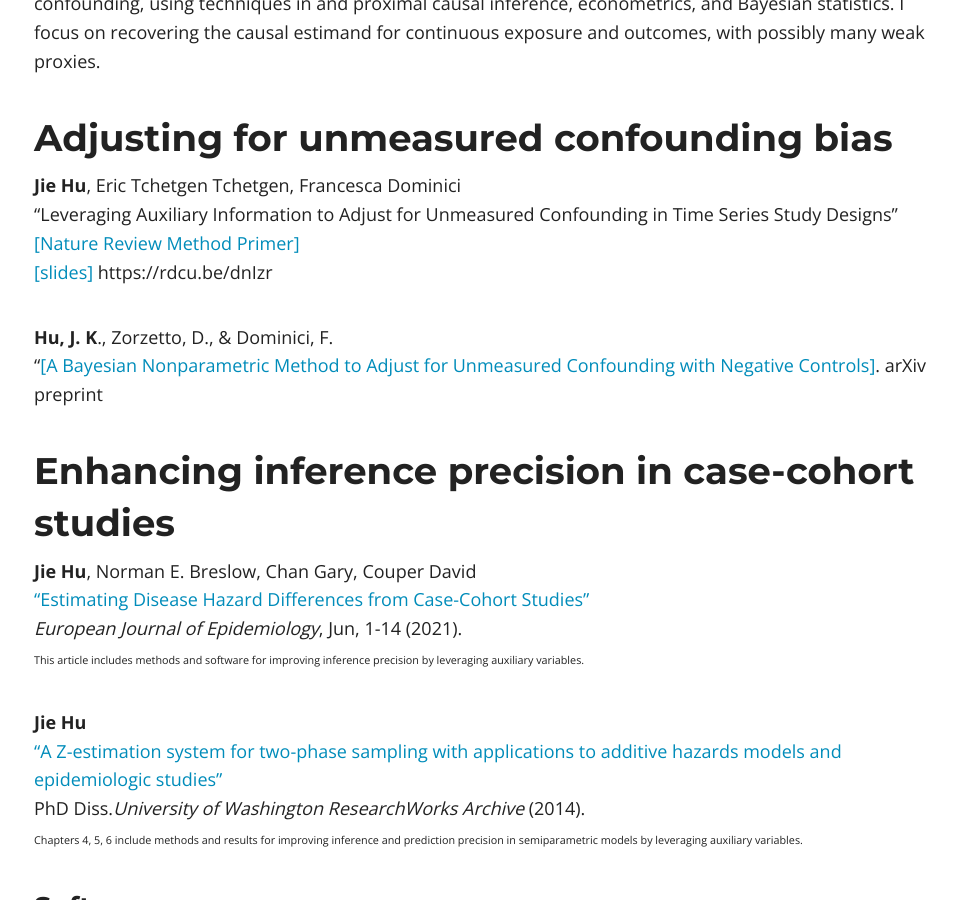
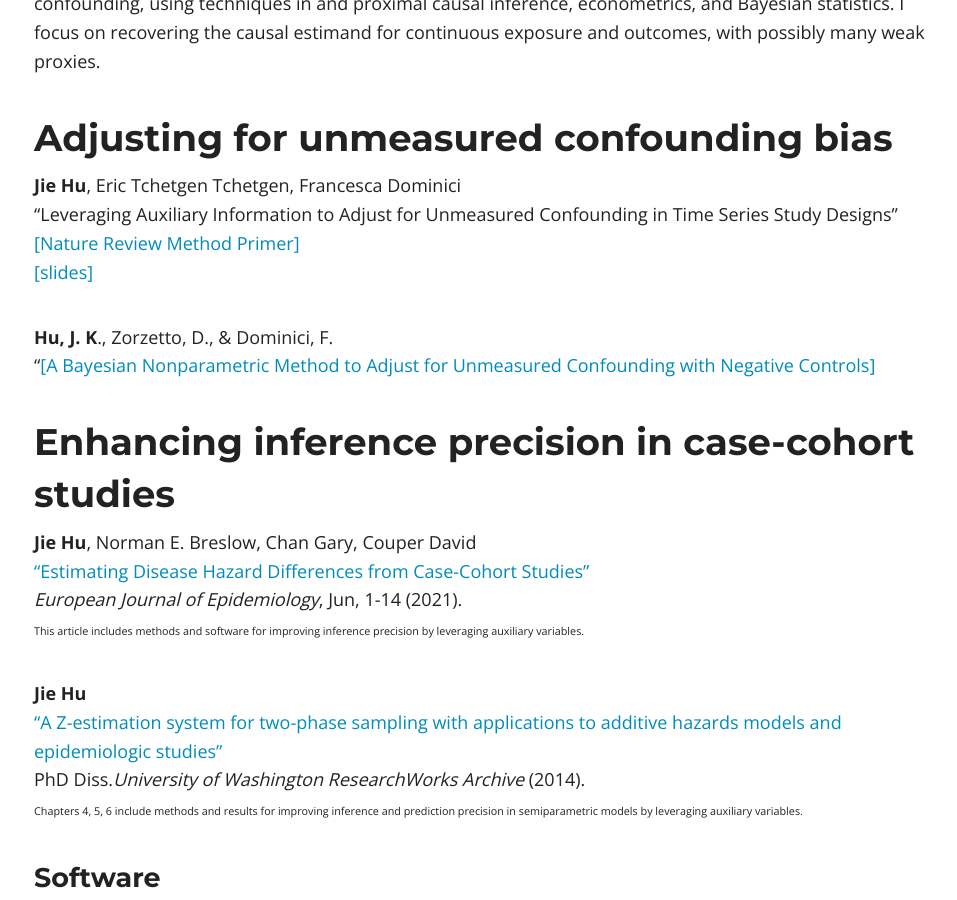
Before and after one commit to katehu/katehu.github.io, a Jekyll site: the page built from proxies.md, in a window 1280 px wide and 900 px high, scrolled down 460 px. Shown: the whole window, without its empty margins (156-1113 px from the left). Built offline with Jekyll 4.4.1, drawn with Linux system fonts in a browser that asks for light colours; nearby versions of some CDN libraries.

Commit message:
Update proxies.md

```diff
--- a/proxies.md
+++ b/proxies.md
@@ -15,11 +15,11 @@
 **Jie Hu**, Eric Tchetgen Tchetgen, Francesca Dominici<br/>
 “Leveraging Auxiliary Information to Adjust for Unmeasured Confounding in Time Series Study Designs”<br/>
  [[Nature Review Method Primer]](https://rdcu.be/dnIzr)  <br/>
- [[slides]](https://github.com/katehu/katehu.github.io/blob/master/Alamo_Symposium_KateHu.pdf)
-  https://rdcu.be/dnIzr
+ [[slides]](https://github.com/katehu/katehu.github.io/blob/master/Alamo_Symposium_KateHu.pdf)<br/>
+
 
 **Hu, J. K**., Zorzetto, D., & Dominici, F.<br/>
-"[[A Bayesian Nonparametric Method to Adjust for Unmeasured Confounding with Negative Controls]](arXiv:2309.02631). arXiv preprint <br/>
+"[[A Bayesian Nonparametric Method to Adjust for Unmeasured Confounding with Negative Controls]](https://arXiv:2309.02631) <br/>
 
 ## Enhancing inference precision in case-cohort studies
 
```
